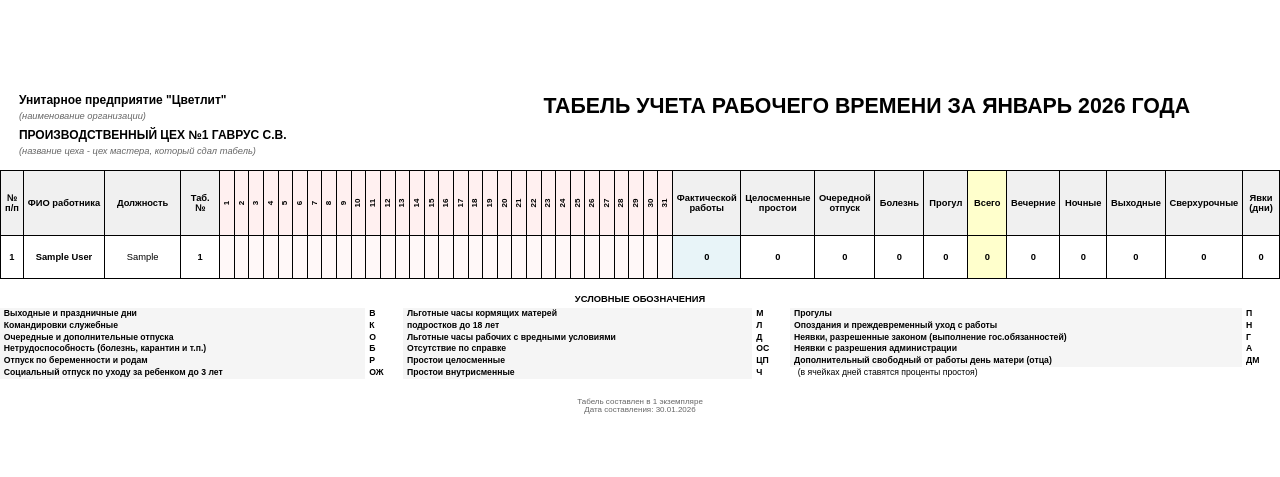
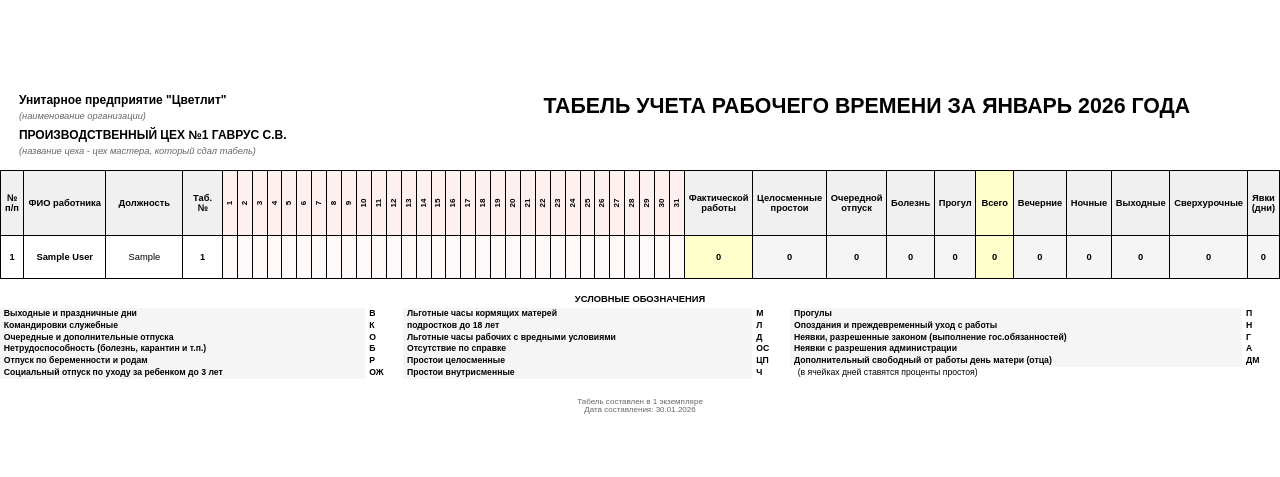
Before and after one commit to k1slee/worktime_tracking, a Django app: page /timesheet/print-monthly-table/ in a window 1280 px wide. Shown: the top 477 px of the page. Run offline with Django 4.2, Linux system fonts and the light colour scheme; a user stored in the database is signed in; tables that the repository leaves empty hold one stand-in row (values such as "Sample post").

Commit message:
изменена ширина колонок

```diff
--- a/templates/timesheet/print_monthly_table.html
+++ b/templates/timesheet/print_monthly_table.html
@@ -137,18 +137,20 @@
 
         /* Новая колонка "Фактически отработано" */
         .col-worked-days {
-            width: 12mm;
+            width: 6mm;
             font-weight: bold;
-            background-color: #e8f4f8;
+            background-color: #ffffcc;
         }
 
         .stats-col {
-            width: 12mm;
+            width: 6mm;
             font-weight: bold;
+            background-color: #f5f5f5; /* Серый фон */
         }
 
         /* ПОДСВЕТКА КОЛОНОК ЖЕЛТЫМ */
         .col-total-hours {
+            width: 10mm;
             background-color: #ffffcc !important; /* Желтый фон */
         }
 
@@ -245,9 +247,9 @@
             color: #666;
         }
         .col-worked-days {
-            width: 12mm;
+            width: 6mm;
             font-weight: bold;
-            background-color: #e8f4f8;
+            background-color: #ffffcc;
         }
     </style>
 </head>
```
